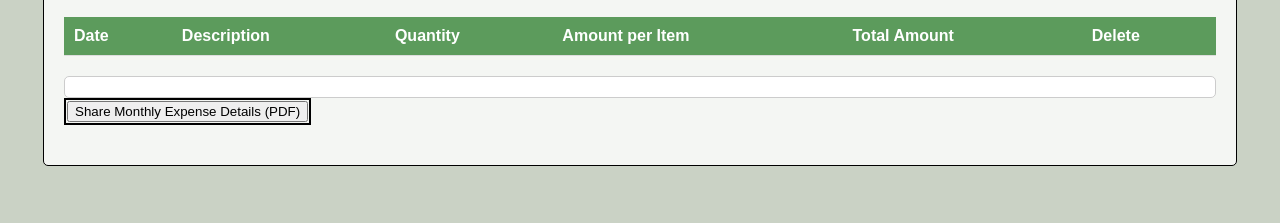
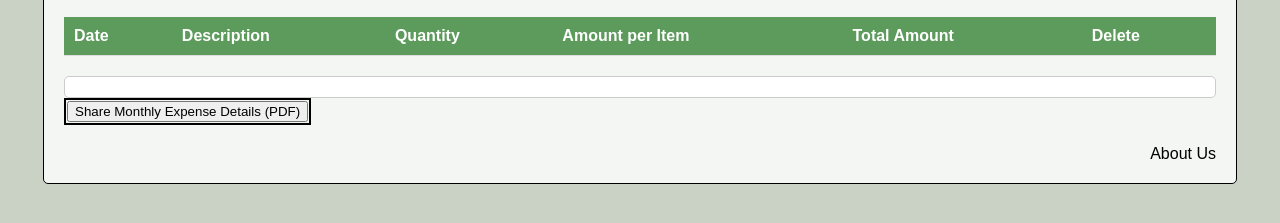
Before and after one commit to dev2004p/fswdIV, a website: page src/home.html in a window 1280 px wide. Shown: the part 223-446 px from the top of the page. Drawn offline with Linux system fonts and the light colour scheme; no server answers.

Commit message:
home.html

```diff
--- a/src/home.html
+++ b/src/home.html
@@ -140,6 +140,21 @@
     .delete-button:hover {
     background-color: #0a170a; /* Change background color on hover */
 }
+            #about a {
+
+            color: #000000;
+            transition: color 0.3s ease;
+            /* Transition effect for color change */
+        }
+
+        #about a:active {
+
+    color: #ff0000; /* Change to desired color when link is clicked */
+
+}
+ #about a:hover{
+    text-decoration: underline;
+ }
 
 @media only screen and (max-width: 791px) {
     form {
@@ -232,6 +247,9 @@
             <button onclick="printExpenseDetails()">Share Monthly Expense Details (PDF)</button>
         </div>
         <div id="total-monthly-expense"></div>
+         <div id="about" style="text-align:right;">
+            <a href="aboutus.html">About Us</a>
+        </div>
     </div>
     <script>
         // Function to fetch and display expenses
```
